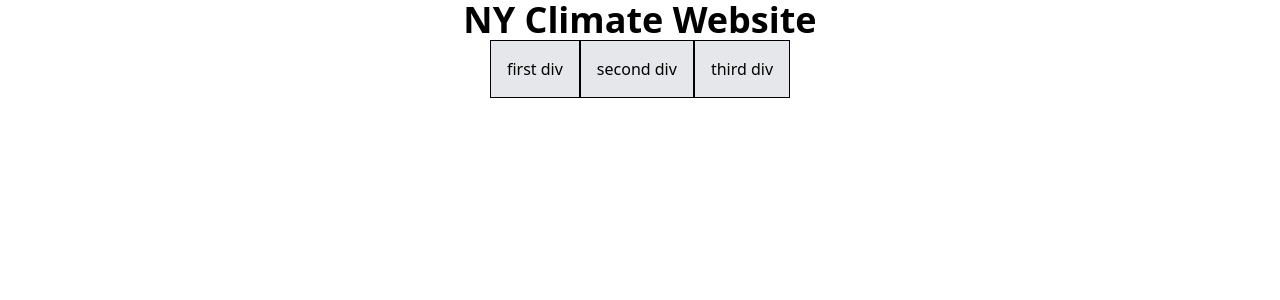
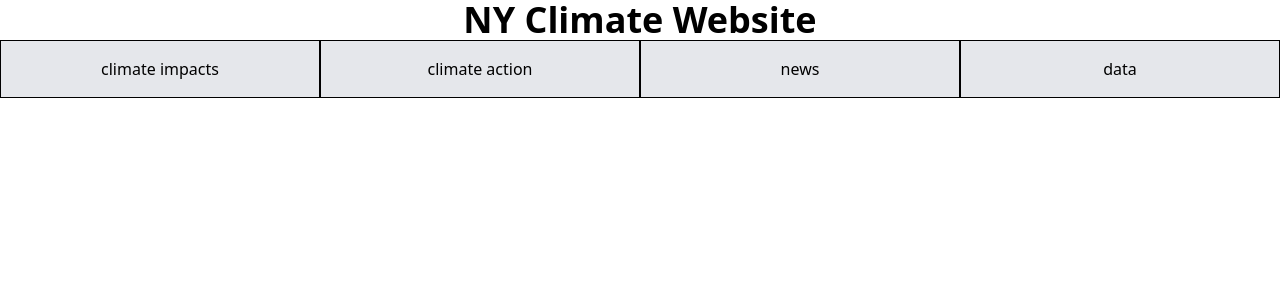
Before and after one commit to yohn-dezmon/ny-climate-website, a React (Vite) app in the folder ny-website/: page / in a window 1280 px wide. Shown: the top 300 px of the page. Built offline with nearby package versions, Linux system fonts and the light colour scheme.

Commit message:
creating a better title bar

```diff
--- a/ny-website/src/components/TitleBar.tsx
+++ b/ny-website/src/components/TitleBar.tsx
@@ -1,16 +1,21 @@
 
 function TitleBar() {
 
+    const boxClasses = "border p-4 bg-gray-200 flex-1 text-center";
+
     return (
         <div className="flex items-center justify-center w-full">
-            <div className="border p-4 bg-gray-200">
-                first div
+            <div className={boxClasses}>
+                climate impacts
             </div>
-            <div className="border p-4 bg-gray-200">
-                second div
+            <div className={boxClasses}>
+                climate action
             </div>
-            <div className="border p-4 bg-gray-200">
-                third div
+            <div className={boxClasses}>
+                news
+            </div>
+            <div className={boxClasses}>
+                data
             </div>
         </div>
     )
```
Also changed, not shown: 2 other files (tests, documents, lock files or other folders).
